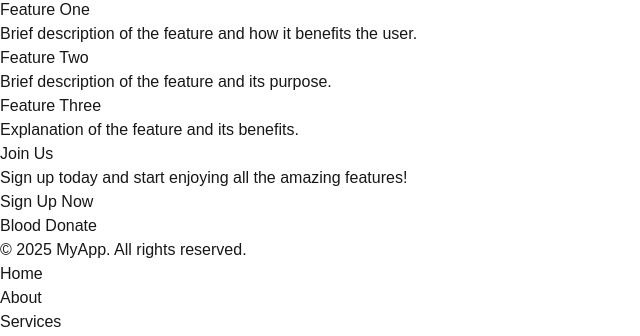
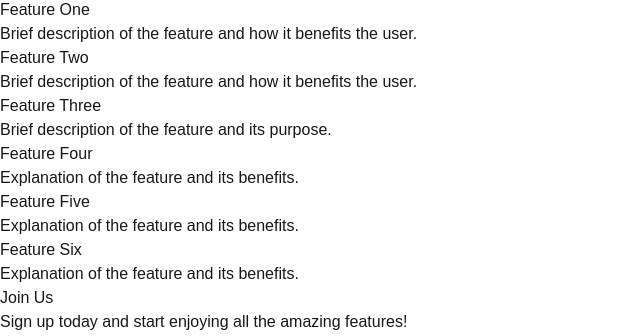
Before and after one commit to abubakarseddek1999/typescript-project, a Next.js app: page / in a window 1280 px wide. Shown: the part 593-929 px from the top of the page, without its empty margins (0-640 px from the left). Built offline with nearby package versions, Linux system fonts and the light colour scheme.

Commit message:
feature component update

```diff
--- a/src/components/FeatureSection/FeatureSection.tsx
+++ b/src/components/FeatureSection/FeatureSection.tsx
@@ -22,11 +22,29 @@ const FeatureSection: React.FC<FeatureSectionProps> = ({ heading }) => {
                     <div className="p-6 border rounded-lg shadow-lg text-center">
                         <h3 className="text-xl font-semibold text-blue-500">Feature Two</h3>
                         <p className="mt-4 text-gray-600">
+                            Brief description of the feature and how it benefits the user.
+                        </p>
+                    </div>
+                    <div className="p-6 border rounded-lg shadow-lg text-center">
+                        <h3 className="text-xl font-semibold text-blue-500">Feature Three</h3>
+                        <p className="mt-4 text-gray-600">
                             Brief description of the feature and its purpose.
                         </p>
                     </div>
                     <div className="p-6 border rounded-lg shadow-lg text-center">
-                        <h3 className="text-xl font-semibold text-blue-500">Feature Three</h3>
+                        <h3 className="text-xl font-semibold text-blue-500">Feature Four</h3>
+                        <p className="mt-4 text-gray-600">
+                            Explanation of the feature and its benefits.
+                        </p>
+                    </div>
+                    <div className="p-6 border rounded-lg shadow-lg text-center">
+                        <h3 className="text-xl font-semibold text-blue-500">Feature Five</h3>
+                        <p className="mt-4 text-gray-600">
+                            Explanation of the feature and its benefits.
+                        </p>
+                    </div>
+                    <div className="p-6 border rounded-lg shadow-lg text-center">
+                        <h3 className="text-xl font-semibold text-blue-500">Feature Six</h3>
                         <p className="mt-4 text-gray-600">
                             Explanation of the feature and its benefits.
                         </p>
```
